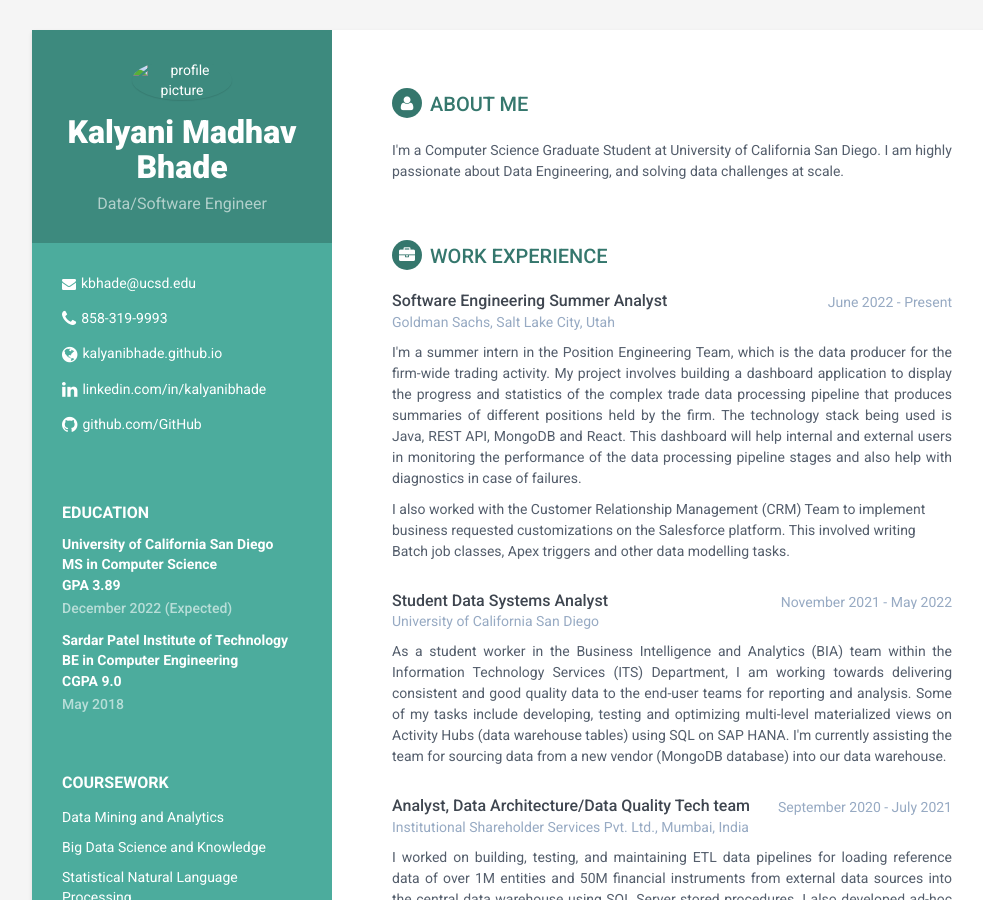
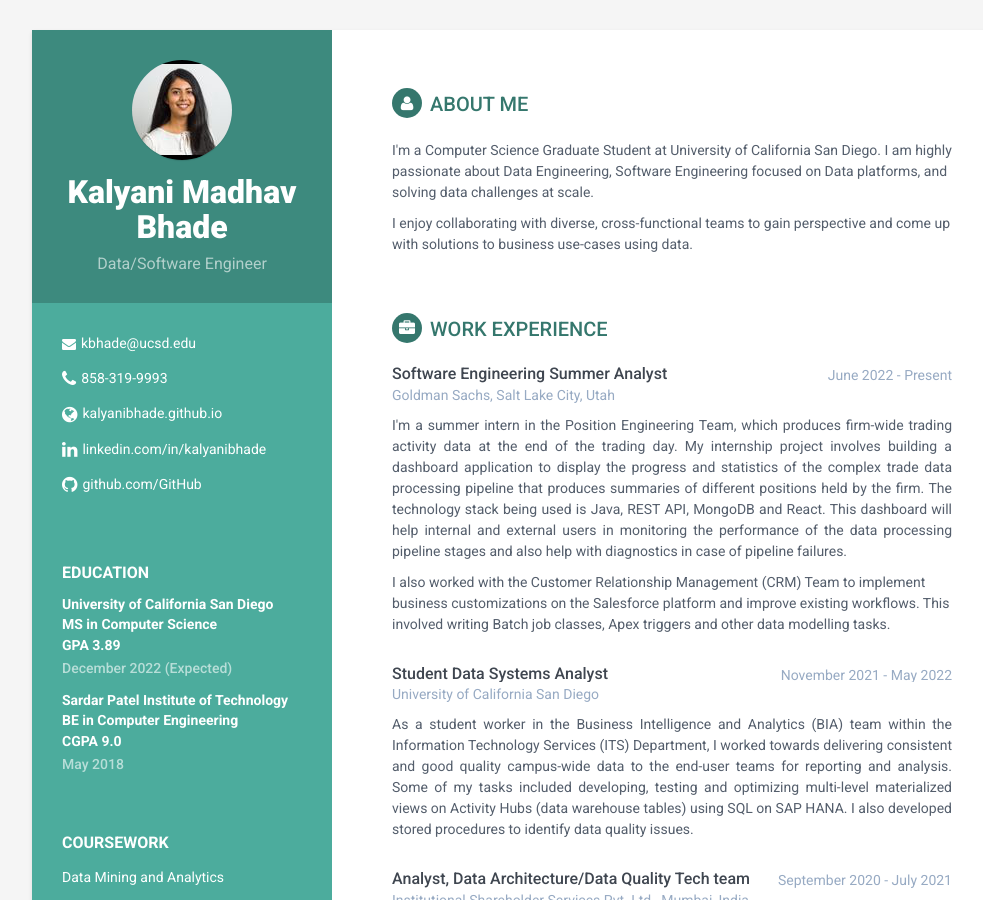
Before and after one commit to KalyaniBhade/digital-resume, a Jekyll site: the page built from index.html, in a window 1280 px wide and 900 px high. Shown: the whole window, without its empty margins (118-1101 px from the left). Built offline with Jekyll 4.4.1, drawn with Linux system fonts in a browser that asks for light colours.

Commit message:
Updated experience

```diff
--- a/_includes/career-profile.html
+++ b/_includes/career-profile.html
@@ -1,6 +1,7 @@
 <section class="section summary-section">
 <h2 class="section-title"><i class="fa fa-user"></i>About Me</h2>
 <div class="summary">
-    <p>I'm a Computer Science Graduate Student at University of California San Diego. I am highly passionate about Data Engineering, and solving data challenges at scale.</p>
+    <p>I'm a Computer Science Graduate Student at University of California San Diego. I am highly passionate about Data Engineering, Software Engineering focused on Data platforms, and solving data challenges at scale.</p>
+    <p>I enjoy collaborating with diverse, cross-functional teams to gain perspective and come up with solutions to business use-cases using data.</p>
 </div><!--//summary-->
 </section><!--//section-->
--- a/_includes/experience.html
+++ b/_includes/experience.html
@@ -10,8 +10,8 @@
                         <div class="company">Goldman Sachs, Salt Lake City, Utah</div>
                     </div><!--//meta-->
                     <div class="details">
-                        <p style="text-align:justify">I'm a summer intern in the Position Engineering Team, which is the data producer for the firm-wide trading activity. My project involves building a dashboard application to display the progress and statistics of the complex trade data processing pipeline that produces summaries of different positions held by the firm. The technology stack being used is Java, REST API, MongoDB and React. This dashboard will help internal and external users in monitoring the performance of the data processing pipeline stages and also help with diagnostics in case of failures.</p>
-                        <p>I also worked with the Customer Relationship Management (CRM) Team to implement business requested customizations on the Salesforce platform. This involved writing Batch job classes, Apex triggers and other data modelling tasks.</p>
+                        <p style="text-align:justify">I'm a summer intern in the Position Engineering Team, which produces firm-wide trading activity data at the end of the trading day. My internship project involves building a dashboard application to display the progress and statistics of the complex trade data processing pipeline that produces summaries of different positions held by the firm. The technology stack being used is Java, REST API, MongoDB and React. This dashboard will help internal and external users in monitoring the performance of the data processing pipeline stages and also help with diagnostics in case of pipeline failures.</p>
+                        <p>I also worked with the Customer Relationship Management (CRM) Team to implement business customizations on the Salesforce platform and improve existing workflows. This involved writing Batch job classes, Apex triggers and other data modelling tasks.</p>
                     </div><!--//details-->
                 </div><!--//item-->
 
@@ -24,7 +24,7 @@
                         <div class="company">University of California San Diego</div>
                     </div><!--//meta-->
                     <div class="details">
-                        <p style="text-align:justify">As a student worker in the Business Intelligence and Analytics (BIA) team within the Information Technology Services (ITS) Department, I am working towards delivering consistent and good quality data to the end-user teams for reporting and analysis. Some of my tasks include developing, testing and optimizing multi-level materialized views on Activity Hubs (data warehouse tables) using SQL on SAP HANA. I'm currently assisting the team for sourcing data from a new vendor (MongoDB database) into our data warehouse.</p>
+                        <p style="text-align:justify">As a student worker in the Business Intelligence and Analytics (BIA) team within the Information Technology Services (ITS) Department, I worked towards delivering consistent and good quality campus-wide data to the end-user teams for reporting and analysis. Some of my tasks included developing, testing and optimizing multi-level materialized views on Activity Hubs (data warehouse tables) using SQL on SAP HANA. I also developed stored procedures to identify data quality issues.</p>
                     </div><!--//details-->
                 </div><!--//item-->
 
```
Also changed, not shown: assets/images/profile.jpg (deleted), assets/images/profile.png (added).
